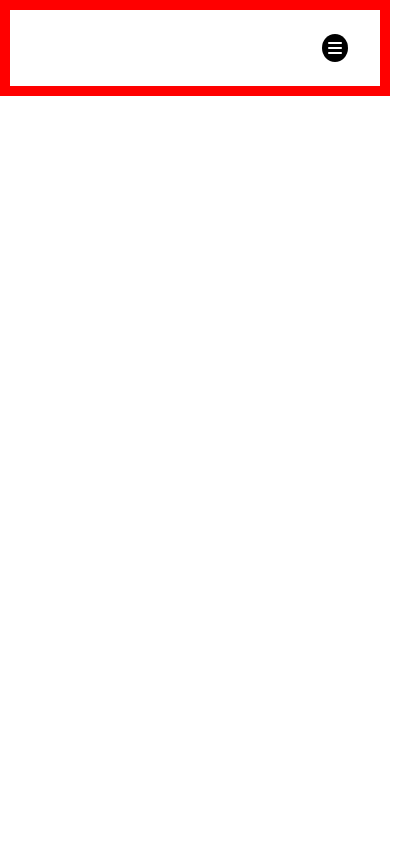
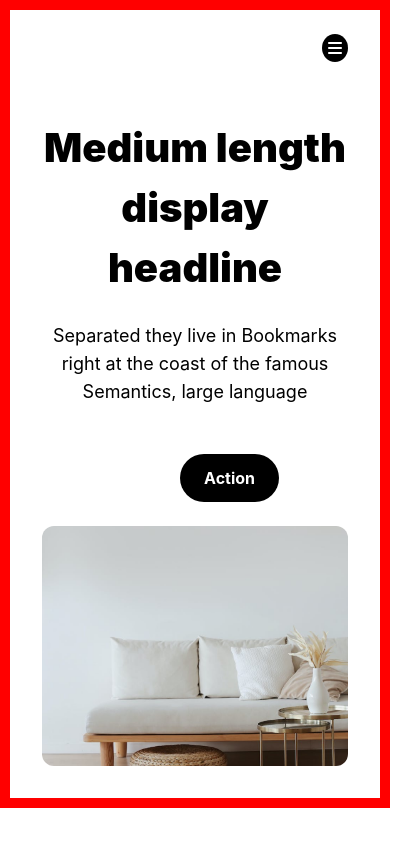
Before and after one commit to AleksandreMaisuradze/davaleba10, a plain HTML site: page index.html in a window 390 px wide. Shown: the whole page, 417 px wide, since content can reach past the window. Drawn offline with Linux system fonts and the light colour scheme.

Commit message:
Finish Section1 and start Section2

```diff
--- a/css/mobile.css
+++ b/css/mobile.css
@@ -13,4 +13,24 @@
         display: none;
     }
 
+    /* section1  */
+
+    .section1_text {
+        margin-bottom: 24px;
+    }
+
+    .section1_button {
+        margin-bottom: 24px;
+    }
 }
+
+
+@media (max-width: 450px) {
+
+    /* Section1  */
+
+    .section1_img {
+        height: 240px;
+    }
+
+}
--- a/css/style.css
+++ b/css/style.css
@@ -43,8 +43,55 @@ header {
     font-size: 16px;
     font-weight: 700;
     line-height: 24px;
-    text-align: center;
 
 }
 
 /* Section1  */
+
+.section1 {
+    width: 100%;
+    padding: 64px 11%;
+    display: flex;
+    justify-content: space-between;
+    align-items: center;
+}
+
+.section1_text_div {
+    width: calc(515 / 1440 * 100%);
+}
+
+.section1_text_title {
+    font-family: Inter;
+    font-size: 56px;
+    font-weight: 900;
+    line-height: 60px;
+
+}
+
+.section1_text {
+    font-family: Inter;
+    font-size: 18px;
+    font-weight: 400;
+    line-height: 28px;
+    margin-top: 24px;
+    margin-bottom: 40px;
+}
+
+.section1_button {
+    padding: 12px 24px;
+    background-color: #000000;
+    border: none;
+    border-radius: 32px;
+    color: #FFFFFF;
+    font-family: Inter;
+    font-size: 16px;
+    font-weight: 700;
+    line-height: 24px;
+}
+
+.section1_img {
+    width: calc(490 / 1440 * 100%);
+    height: 400px;
+    object-fit: cover;
+    border-radius: 12px;
+}
--- a/css/tablet small.css
+++ b/css/tablet small.css
@@ -1,7 +1,14 @@
-@media (max-width: 750px) {
+@media (max-width: 744px) {
 
     /* Header  */
     .header_ul {
         column-gap: 22px;
     }
+    /* Section1  */
+    .section1_text_title {
+        font-size: 40px;
+    }
+    .section1_img {
+        height: 320px;
+    }
 }
--- a/css/tablet.css
+++ b/css/tablet.css
@@ -4,4 +4,35 @@
     .header_ul {
         column-gap: 44px;
     }
+
+    /* section1  */
+    .section1 {
+        padding: 32px;
+        flex-wrap: wrap;
+    }
+
+    .section1_text_div {
+        width: 100%;
+    }
+
+    .section1_text_title {
+        text-align: center;
+    }
+
+    .section1_text {
+        text-align: center;
+    }
+
+    .section1_button {
+        margin: 24px 42% 68px 42%;
+        margin-top: 24px;
+        margin-left: calc(462 / 1024 * 100%);
+        margin-bottom: 68px;
+        margin-right: calc(462 / 1024 * 100%);
+    }
+
+    .section1_img {
+        width: 100%;
+        height: 480px;
+    }
 }
--- a/index.html
+++ b/index.html
@@ -33,6 +33,15 @@
             <i class="fa-solid fa-bars"></i>
         </header>
         <!-- Section1  -->
+        <section class="section1">
+            <div class="section1_text_div">
+                <h1 class="section1_text_title">Medium length display headline</h1>
+                <p class="section1_text">Separated they live in Bookmarks right at the coast of the famous Semantics,
+                    large language </p>
+                <button class="section1_button">Action</button>
+            </div>
+            <img src="images/img.png" alt="" class="section1_img">
+        </section>
     </div>
 
 </body>
```
